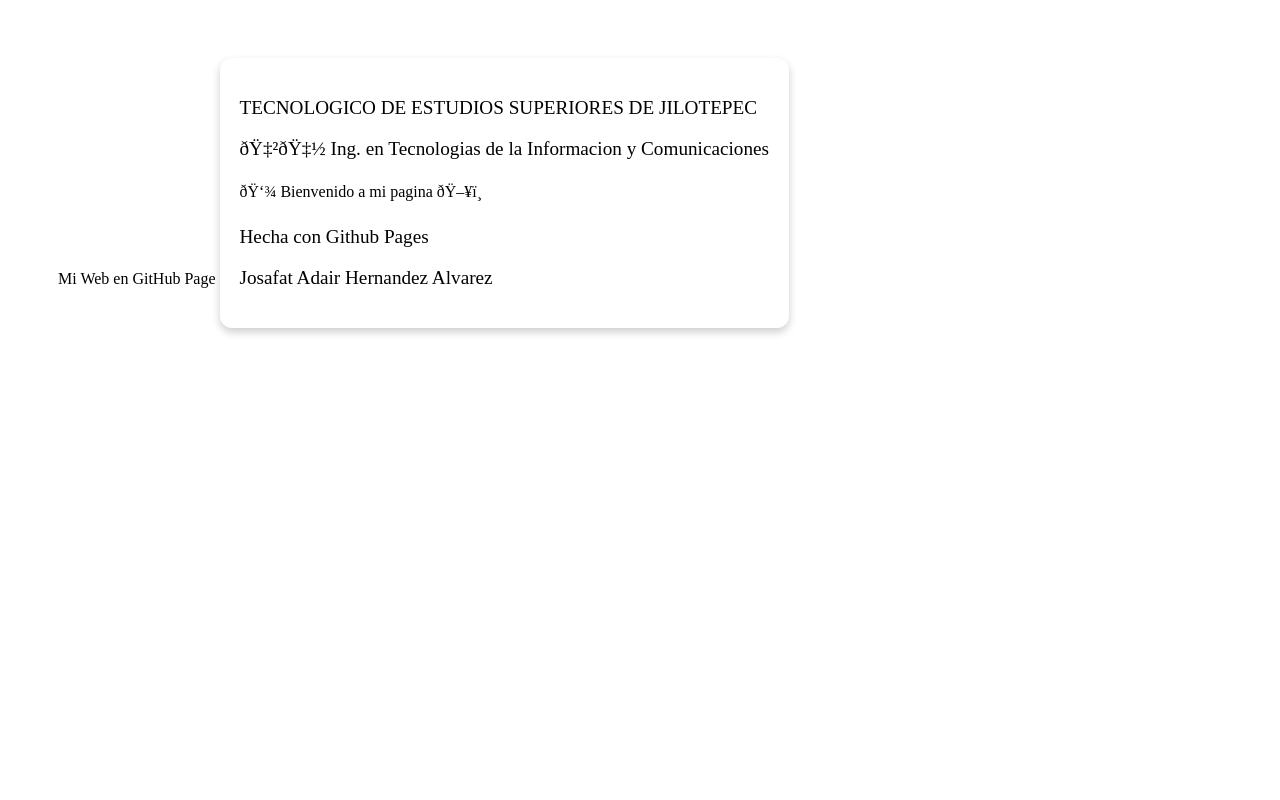
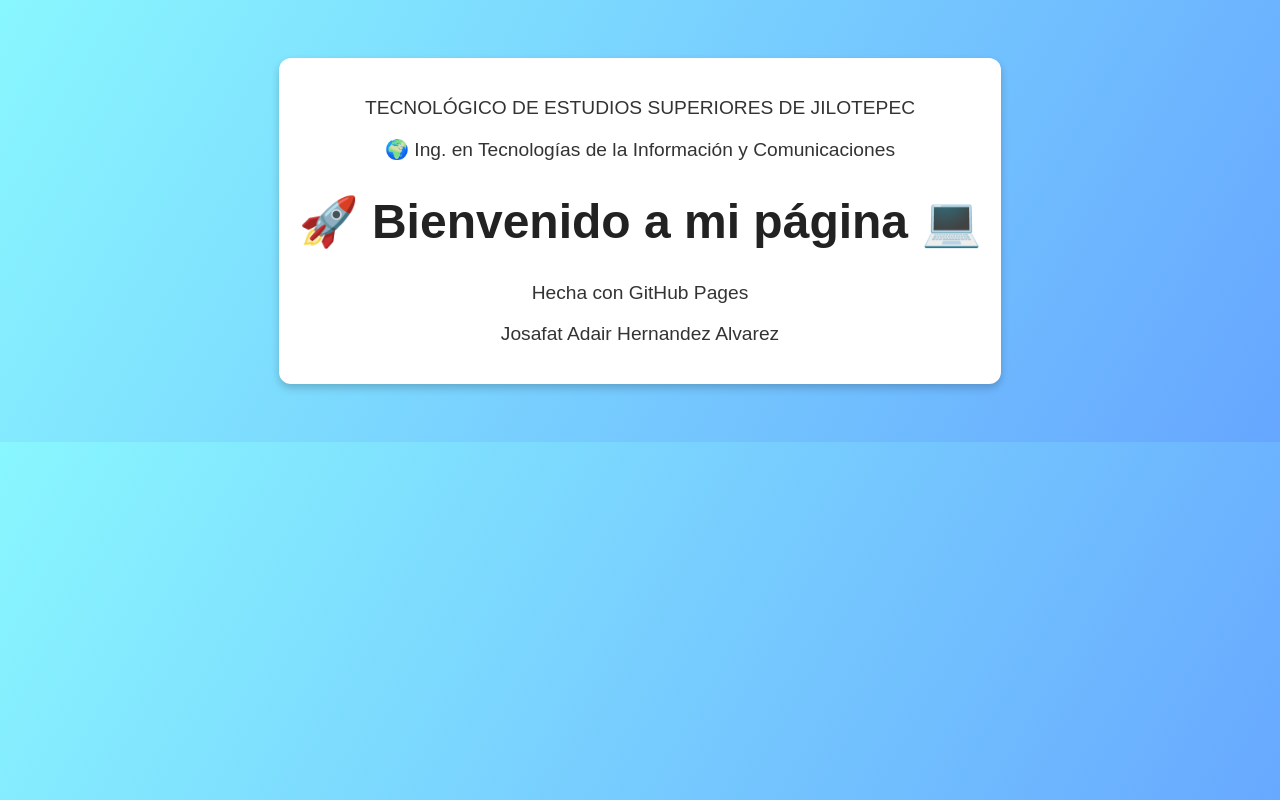
Before and after one commit to Catz9192/MYPAGENEW, a plain HTML site: page index.html in a window 1280 px wide. Drawn offline with Linux system fonts and the light colour scheme.

Commit message:
index.html

```diff
--- a/index.html
+++ b/index.html
@@ -1,19 +1,19 @@
 <!DOCTYPE html>
-<htnl lang="es">
+<html lang="es">
 <head>
-  <meta charset="UTF-8>
-<title>Mi Web en GitHub Page</title>
+  <meta charset="UTF-8">
+  <title>Mi Web en GitHub Pages</title>
   <style>
     body {
-    front-family: Arial, sans-serif;
-    background: liner-gradient(120deg, #89f7fe, #66a6ff);
-    color: #333
-    text-aling: center;
+      font-family: Arial, sans-serif;
+      background: linear-gradient(120deg, #89f7fe, #66a6ff);
+      color: #333;
+      text-align: center;
       padding: 50px;
     }
     h1 {
       color: #222;
-    font-sinze: 3em
+      font-size: 3em;
     }
     p {
       font-size: 1.2em;
@@ -23,18 +23,17 @@
       padding: 20px;
       border-radius: 12px;
       box-shadow: 0 4px 8px rgba(0,0,0,0.2);
-    display: inline-block;
+      display: inline-block;🌍
     }
   </style>
 </head>
 <body>
     <div class="card">
-        <p>TECNOLOGICO DE ESTUDIOS SUPERIORES DE JILOTEPEC</p>
-        <p>🇲🇽 Ing. en Tecnologias de la Informacion y Comunicaciones</p>
-        <hl>👾 Bienvenido a mi pagina 🖥️</h1>
-        <p>Hecha con Github Pages</p>
-        <p>Josafat Adair Hernandez Alvarez</p>
-     </div>
+        <p>TECNOLÓGICO DE ESTUDIOS SUPERIORES DE JILOTEPEC</p>
+        <p>🌍 Ing. en Tecnologías de la Información y Comunicaciones</p>
+        <h1>🚀 Bienvenido a mi página 💻</h1>
+        <p>Hecha con GitHub Pages</p>
+        <p>Josafat Adair Hernandez Alvarez   </p>
     </div>
 </body>
-  </htlm>
+</html>
```
Lines whose indentation alone changed are shown as unchanged.
